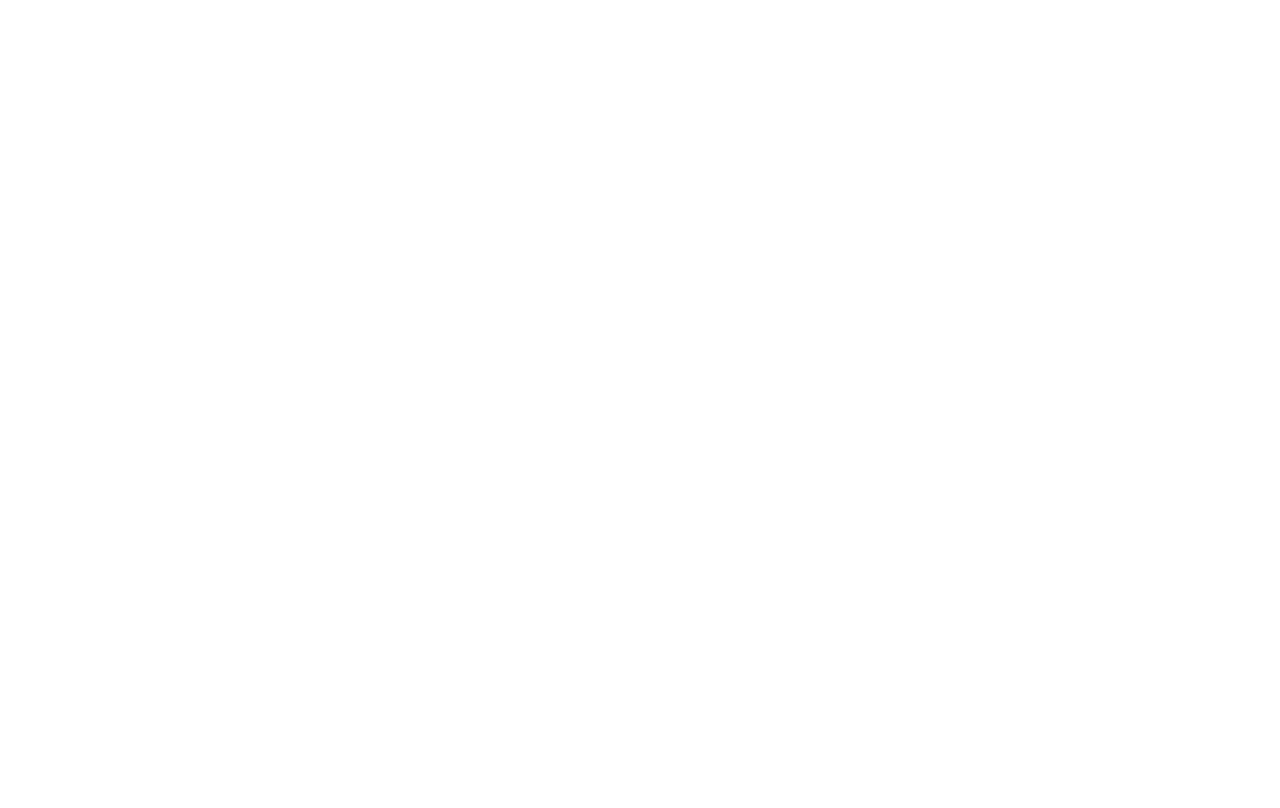
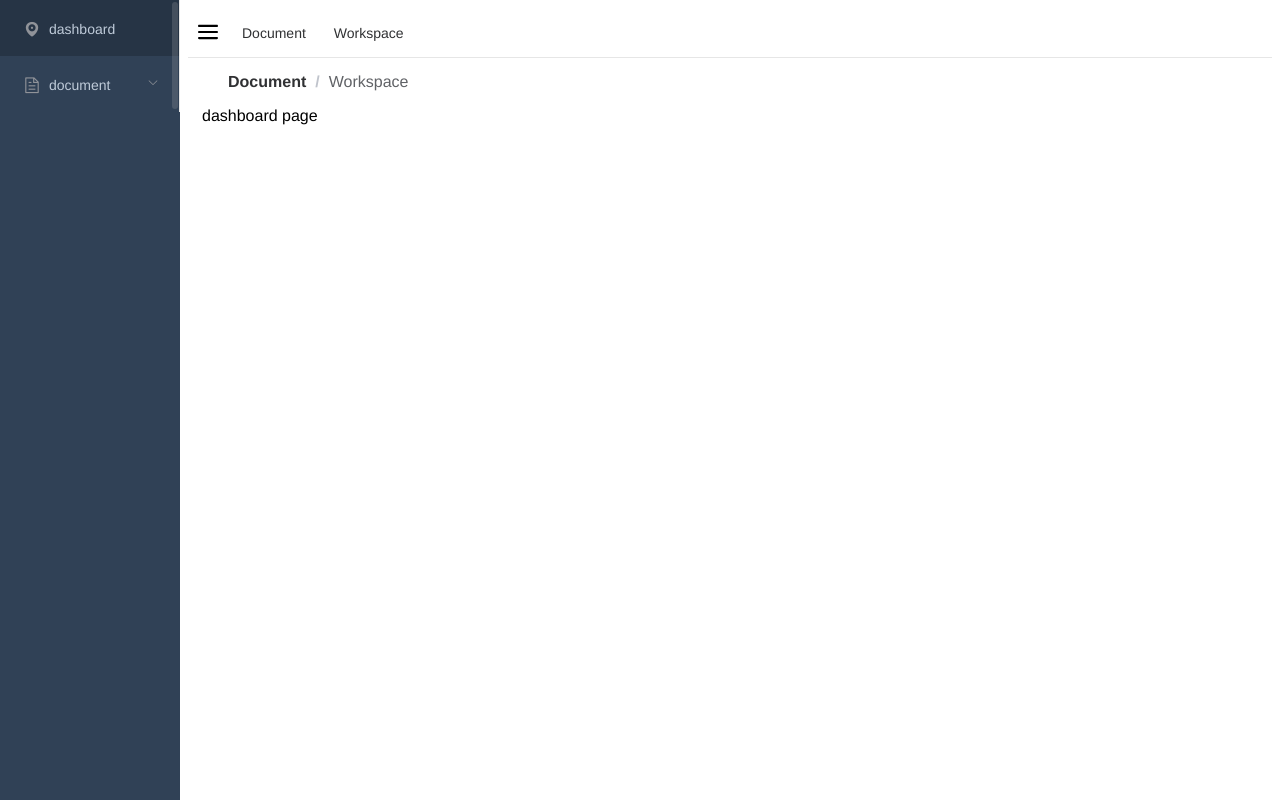
Before and after one commit to sayabc/admin-vue-element, a Vue app: page /#/dashboard in a window 1280 px wide. Before the commit this address led to /#/test/index. Built offline with nearby package versions, Linux system fonts and the light colour scheme.

Commit message:
sidebar路由 可访问..

```diff
--- a/src/components/NavList/index.vue
+++ b/src/components/NavList/index.vue
@@ -1,6 +1,12 @@
 <template>
   <div class="nav_container">
-    导航列表
+    <el-tabs @tab-click="handleClick">
+      <el-tab-pane
+        v-for="(item, index) in navList"
+        :key="index"
+        :label="item.title"
+        :name="item.title" />
+    </el-tabs>
   </div>
 </template>
 
@@ -14,7 +20,8 @@
       }, {
         title: 'Workspace',
         linkTo: 'sina',
-      }]
+      }],
+      activeName: 'second'
     }
   },
   watch: {
@@ -26,7 +33,23 @@
     resetNavList() {
       let list = this.$route.matched.filter(item => item.name)
 
+    },
+    handleClick() {
+
     }
   }
 }
 </script>
+
+<style lang="scss" scoped>
+.nav_container {
+  margin-left: 40px;
+  .el-tabs {
+    .el-tabs__header {
+      overflow: hidden;
+      margin-bottom: 0px !important;
+      border: 1px solid red;
+    }
+  }
+}
+</style>
--- a/src/router/index.js
+++ b/src/router/index.js
@@ -12,6 +12,9 @@
     path: '/',
     component: Layout,
     redirect: 'dashboard',
+    meta: {
+      keepAlive: true, // 组件需要被缓存
+    },
     children: [{
       path: 'dashboard',
       component: () => import('@/views/dashboard/index'),
@@ -22,16 +25,19 @@
     path: '/test',
     component: Layout,
     redirect: 'test/index',
+    meta: {
+      keepAlive: true,
+    },
     children: [{
-      path: 'test/test1',
+      path: '/test1',
       component: () => import('@/views/test/test1'),
       name: 'test1',
-      meta: { title: 'dashboard', icon: 'menu' },
+      meta: { title: 'test1', icon: 'menu' },
     }, {
-      path: 'test/test2',
+      path: '/test2',
       component: () => import('@/views/test/test2'),
       name: 'test2',
-      meta: { title: 'dashboard', icon: 'setting' },
+      meta: { title: 'test2', icon: 'setting' },
     }],
   },
 ];
--- a/src/styles/index.scss
+++ b/src/styles/index.scss
@@ -186,3 +186,17 @@
 .multiselect--active {
   z-index: 1000 !important;
 }
+
+// 重置element-ui部分样式  tabs
+.el-tabs {
+  .el-tabs__header {
+    overflow: hidden;
+    margin-bottom: 0px;
+  }
+}
+.el-tabs__nav-wrap::after {
+  height: 0 !important;
+}
+.el-tabs__item {
+  padding: 0 14px !important;
+}
--- a/src/views/layout/components/MainPart.vue
+++ b/src/views/layout/components/MainPart.vue
@@ -1,5 +1,14 @@
 <template>
+
   <section class="main_part" style="clear: both">
+    <!--
+      这部分使用参考 官方文档 https://router.vuejs.org/zh/api/#router-view
+      <transition>
+        <keep-alive>
+          <router-view></router-view>
+        </keep-alive>
+      </transition>
+     -->
     <transition name="fade-transform" mode="out-in">
       <!-- keep-alive 内置组件，能在组件切换过程中将状态保留在内存中，防止重复渲染DOM。
           <keep-alive> 包裹动态组件时，会缓存不活动的组件实例，而不是销毁它们。和 <transition> 相似，<keep-alive> 是一个抽象组件：它自身不会渲染一个 DOM 元素，也不会出现在父组件链中。
@@ -7,51 +16,11 @@
       <!-- <keep-alive :include="cachedViews">
         <router-view :key="key"></router-view>
       </keep-alive> -->
+      <keep-alive>
+        <router-view></router-view>
+      </keep-alive>
 
     </transition>
-
-
-
-
-    <!-- <p style="color: gray; font-size: 20px;text-align: center;">主要展示部分</p>
-    <el-radio-group v-model="isCollapse" style="margin-bottom: 20px;">
-      <el-radio-button :label="false">展开</el-radio-button>
-      <el-radio-button :label="true">收起</el-radio-button>
-    </el-radio-group>
-
-    <el-menu default-active="1-4-1" class="el-menu-vertical-demo" @open="handleOpen" @close="handleClose" :collapse="isCollapse">
-      <el-submenu index="1">
-        <template slot="title">
-          <i class="el-icon-location"></i>
-          <span slot="title">导航一</span>
-        </template>
-        <el-menu-item-group>
-          <span slot="title">分组一</span>
-          <el-menu-item index="1-1">选项1</el-menu-item>
-          <el-menu-item index="1-2">选项2</el-menu-item>
-        </el-menu-item-group>
-        <el-menu-item-group title="分组2">
-          <el-menu-item index="1-3">选项3</el-menu-item>
-        </el-menu-item-group>
-        <el-submenu index="1-4">
-          <span slot="title">选项4</span>
-          <el-menu-item index="1-4-1">选项1</el-menu-item>
-        </el-submenu>
-      </el-submenu>
-      <el-menu-item index="2">
-        <i class="el-icon-menu"></i>
-        <span slot="title">导航二</span>
-      </el-menu-item>
-      <el-menu-item index="3" disabled>
-        <i class="el-icon-document"></i>
-        <span slot="title">导航三</span>
-      </el-menu-item>
-      <el-menu-item index="4">
-        <i class="el-icon-setting"></i>
-        <span slot="title">导航四</span>
-      </el-menu-item>
-    </el-menu> -->
-
   </section>
 </template>
 
@@ -59,16 +28,16 @@
 export default {
   data() {
     return {
-      isCollapse: true
+
     }
   },
   methods: {
-    handleOpen(key, keyPath) {
-      console.log(key, keyPath);
-    },
-    handleClose(key, keyPath) {
-      console.log(key, keyPath);
-    }
+
+  },
+  computed: {
+    // key() {
+    //   return this.$route.fullPath;
+    // }
   }
 }
 </script>
@@ -76,5 +45,6 @@
 <style scoped>
 .main_part {
   overflow: hidden;
+  padding-left: 14px;
 }
 </style>
```
Also changed, not shown: src/views/layout/components/Sidebar/SidebarItems.vue (indentation only).
